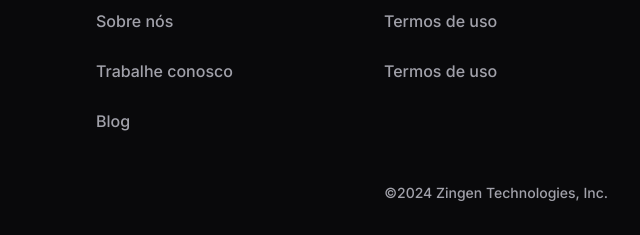
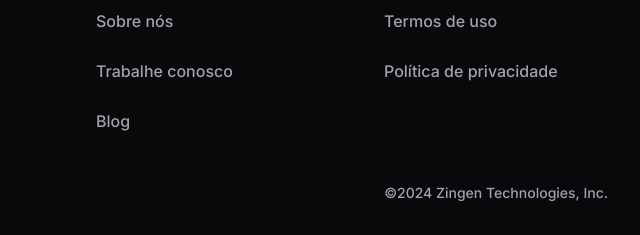
Before and after one commit to GhDanielOliveira/zigem, a plain HTML site: page index.html in a window 1280 px wide. Shown: the part 4440-4675 px from the top of the page, 640-1280 px from the left. Drawn offline with Linux system fonts and the light colour scheme.

Commit message:
alterando conteudo da list legal

```diff
--- a/index.html
+++ b/index.html
@@ -219,7 +219,7 @@
             <a href="">Termos de uso</a>
           </li>
           <li>
-            <a href="">Termos de uso</a>
+            <a href="">Política de privacidade</a>
           </li>
         </ul>
       </nav>
```
